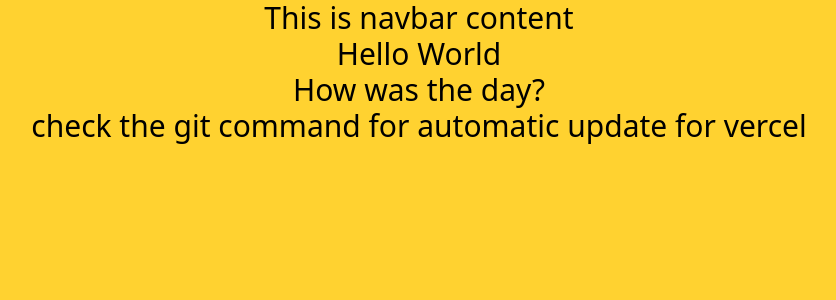
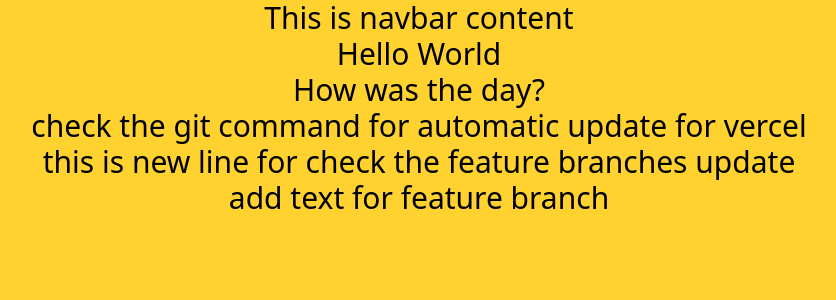
Before and after one commit to mdshakil-ctg/my-todo-app, a React (Vite) app: page / in a window 1280 px wide. Shown: the top 300 px of the page, without its empty margins (221-1057 px from the left). Built offline with nearby package versions, Linux system fonts and the light colour scheme.

Commit message:
feature branch commit check

```diff
--- a/src/App.jsx
+++ b/src/App.jsx
@@ -12,6 +12,8 @@ function App() {
         <h1>Hello World</h1>
         <p>How was the day?</p>
         <p>check the git command for automatic update for vercel</p>
+        <p>this is new line for check the feature branches update</p>
+        <p>add text for feature branch</p>
       </div>
     </>
   )
```
